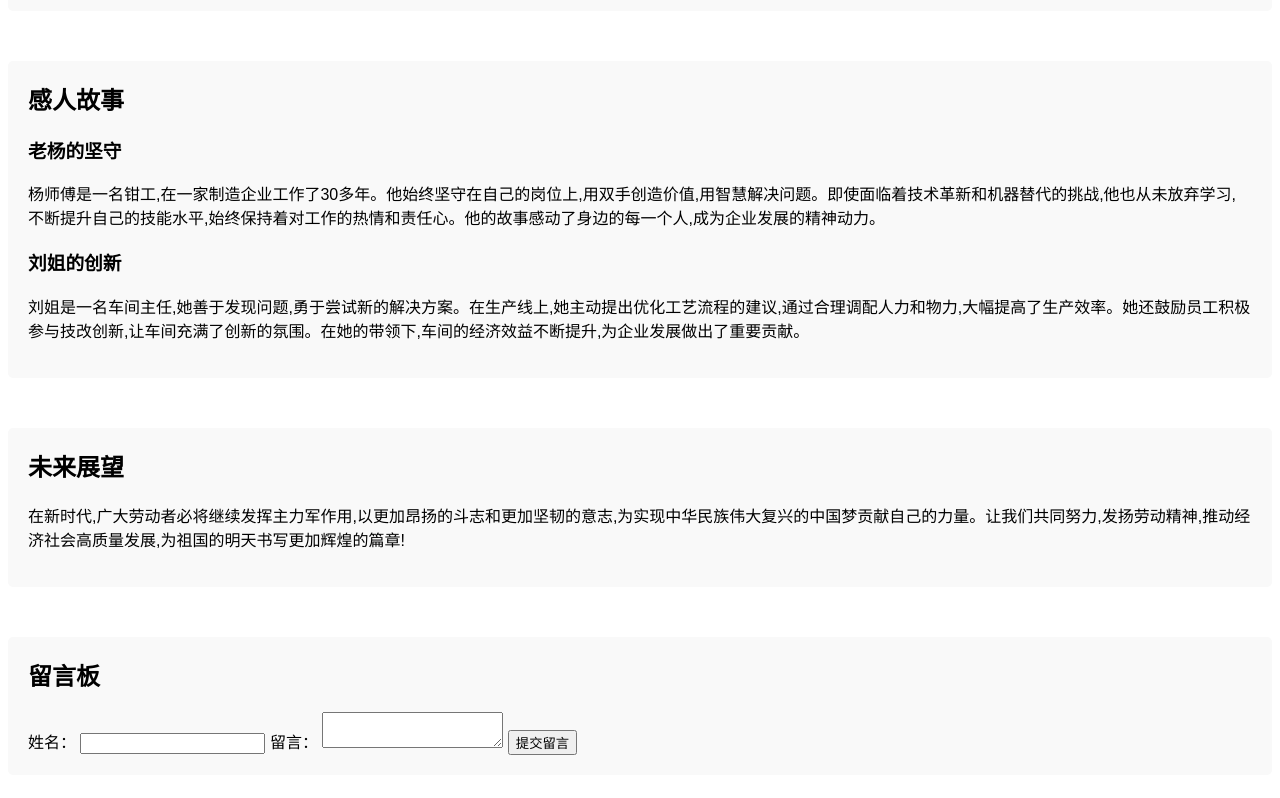
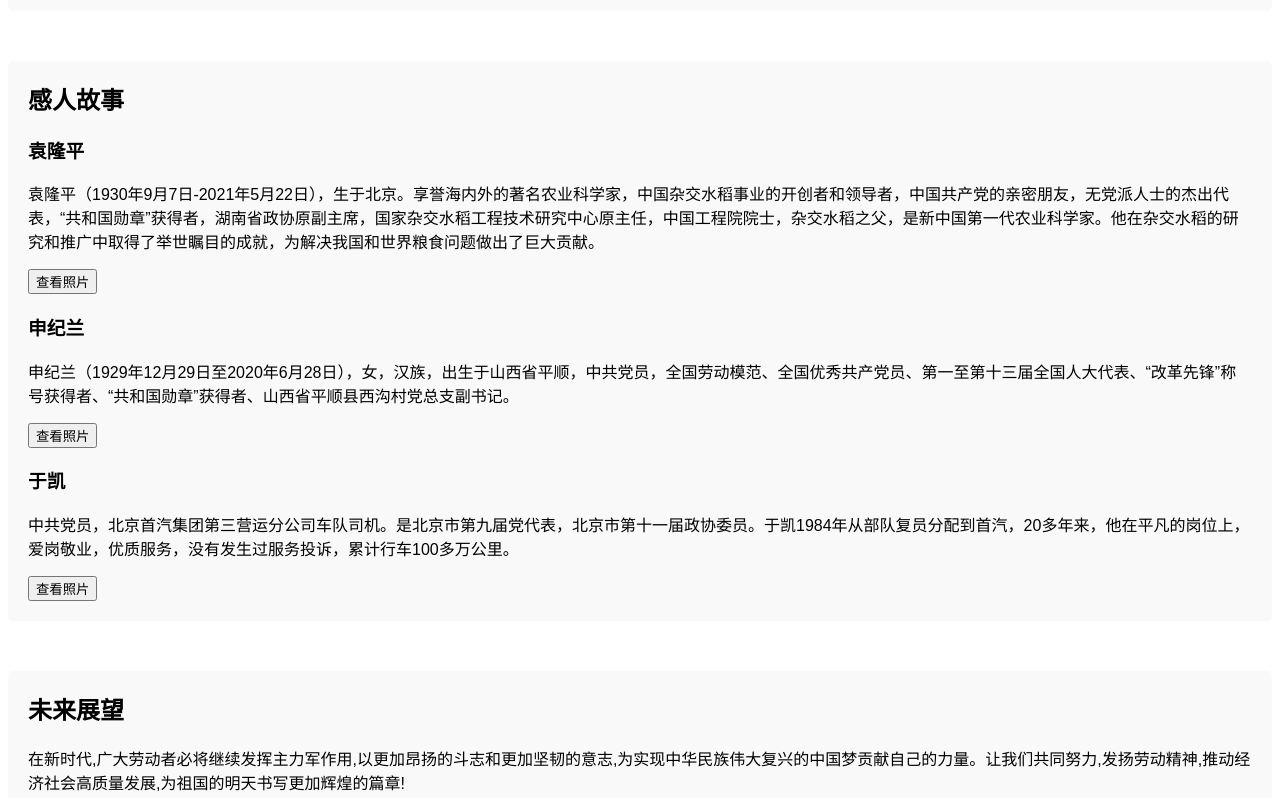
Before and after one commit to tt422/TT422.github.io, a plain HTML site: page index.html in a window 1280 px wide. Shown: the part 640-1438 px from the top of the page. Drawn offline with Linux system fonts and the light colour scheme.

Commit message:
Update index.html

```diff
--- a/index.html
+++ b/index.html
@@ -38,12 +38,21 @@
     <section id="stories">
         <h2>感人故事</h2>
         <div class="story">
-            <h3>老杨的坚守</h3>
-            <p>杨师傅是一名钳工,在一家制造企业工作了30多年。他始终坚守在自己的岗位上,用双手创造价值,用智慧解决问题。即使面临着技术革新和机器替代的挑战,他也从未放弃学习,不断提升自己的技能水平,始终保持着对工作的热情和责任心。他的故事感动了身边的每一个人,成为企业发展的精神动力。</p>
+            <h3>袁隆平</h3>
+            <p>袁隆平（1930年9月7日-2021年5月22日），生于北京。享誉海内外的著名农业科学家，中国杂交水稻事业的开创者和领导者，中国共产党的亲密朋友，无党派人士的杰出代表，“共和国勋章”获得者，湖南省政协原副主席，国家杂交水稻工程技术研究中心原主任，中国工程院院士，杂交水稻之父，是新中国第一代农业科学家。他在杂交水稻的研究和推广中取得了举世瞩目的成就，为解决我国和世界粮食问题做出了巨大贡献。</p>
+        <button id="viewPhotoYuan">查看照片</button>
         </div>
+
         <div class="story">
-            <h3>刘姐的创新</h3>
-            <p>刘姐是一名车间主任,她善于发现问题,勇于尝试新的解决方案。在生产线上,她主动提出优化工艺流程的建议,通过合理调配人力和物力,大幅提高了生产效率。她还鼓励员工积极参与技改创新,让车间充满了创新的氛围。在她的带领下,车间的经济效益不断提升,为企业发展做出了重要贡献。</p>
+            <h3>申纪兰</h3>
+            <p>申纪兰（1929年12月29日至2020年6月28日），女，汉族，出生于山西省平顺，中共党员，全国劳动模范、全国优秀共产党员、第一至第十三届全国人大代表、“改革先锋”称号获得者、“共和国勋章”获得者、山西省平顺县西沟村党总支副书记。</p>
+        <button id="viewPhotoShen">查看照片</button>
+        </div>
+
+        <div class="story">
+            <h3>于凯</h3>
+            <p>中共党员，北京首汽集团第三营运分公司车队司机。是北京市第九届党代表，北京市第十一届政协委员。于凯1984年从部队复员分配到首汽，20多年来，他在平凡的岗位上，爱岗敬业，优质服务，没有发生过服务投诉，累计行车100多万公里。</p>
+        <button id="viewPhotoYu">查看照片</button>
         </div>
     </section>
 
```
